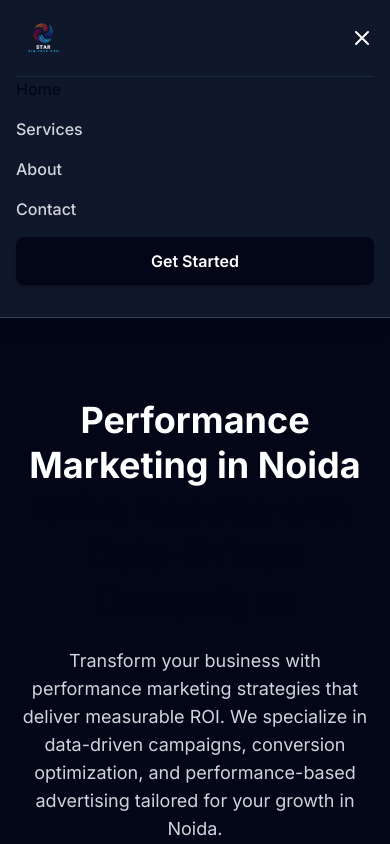
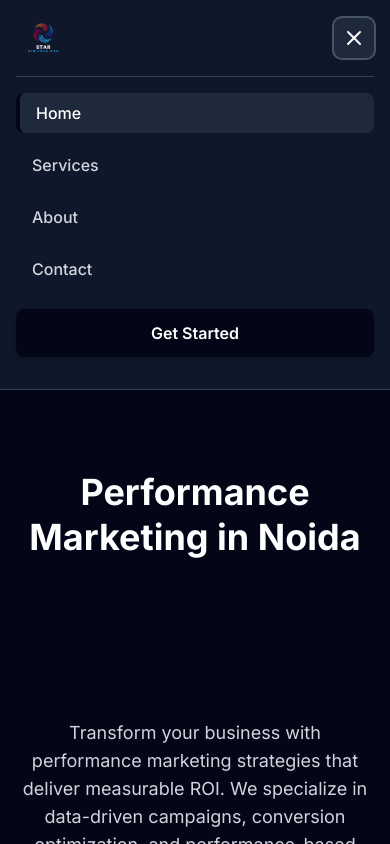
Before and after one commit to anshmydigitalcrown-ui/stardigitechpro, a Next.js app: page / in a window 390 px wide. Both pictures are taken after a click on the button "Toggle menu". Shown: the top 844 px of the page. Built offline with nearby package versions, Linux system fonts and the light colour scheme.

Commit message:
Improve header mobile menu button UI/UX with better styling and interactions

```diff
--- a/components/Header.tsx
+++ b/components/Header.tsx
@@ -65,7 +65,7 @@ const Header = () => {
           {/* Mobile Menu Button */}
           <button
             onClick={() => setIsMenuOpen(!isMenuOpen)}
-            className="md:hidden text-white focus:outline-none"
+            className="md:hidden flex items-center justify-center w-10 h-10 text-white bg-slate-800 rounded-lg hover:bg-slate-700 transition-colors duration-300 focus:outline-none focus:ring-2 focus:ring-slate-600"
             aria-label="Toggle menu"
           >
             <svg
@@ -88,28 +88,28 @@ const Header = () => {
 
         {/* Mobile Menu */}
         {isMenuOpen && (
-          <div className="md:hidden mt-4 pb-4 border-t border-slate-800">
-            <ul className="flex flex-col space-y-4">
+          <div className="md:hidden mt-4 pb-4 border-t border-slate-700">
+            <ul className="flex flex-col space-y-3 pt-4">
               {navLinks.map((link) => (
                 <li key={link.href}>
                   <Link
                     href={link.href}
                     onClick={() => setIsMenuOpen(false)}
-                    className={`block font-medium transition-colors duration-300 ${
+                    className={`block font-medium py-2 px-4 rounded-lg transition-all duration-300 ${
                       isActive(link.href)
-                        ? "text-primary"
-                        : "text-gray-300 hover:text-primary"
+                        ? "text-white bg-slate-800 border-l-4 border-primary"
+                        : "text-gray-300 hover:text-white hover:bg-slate-800"
                     }`}
                   >
                     {link.label}
                   </Link>
                 </li>
               ))}
-              <li>
+              <li className="pt-2">
                 <Link
                   href="/contact"
                   onClick={() => setIsMenuOpen(false)}
-                  className="block btn-primary text-center"
+                  className="block btn-primary text-center w-full"
                 >
                   Get Started
                 </Link>
```
